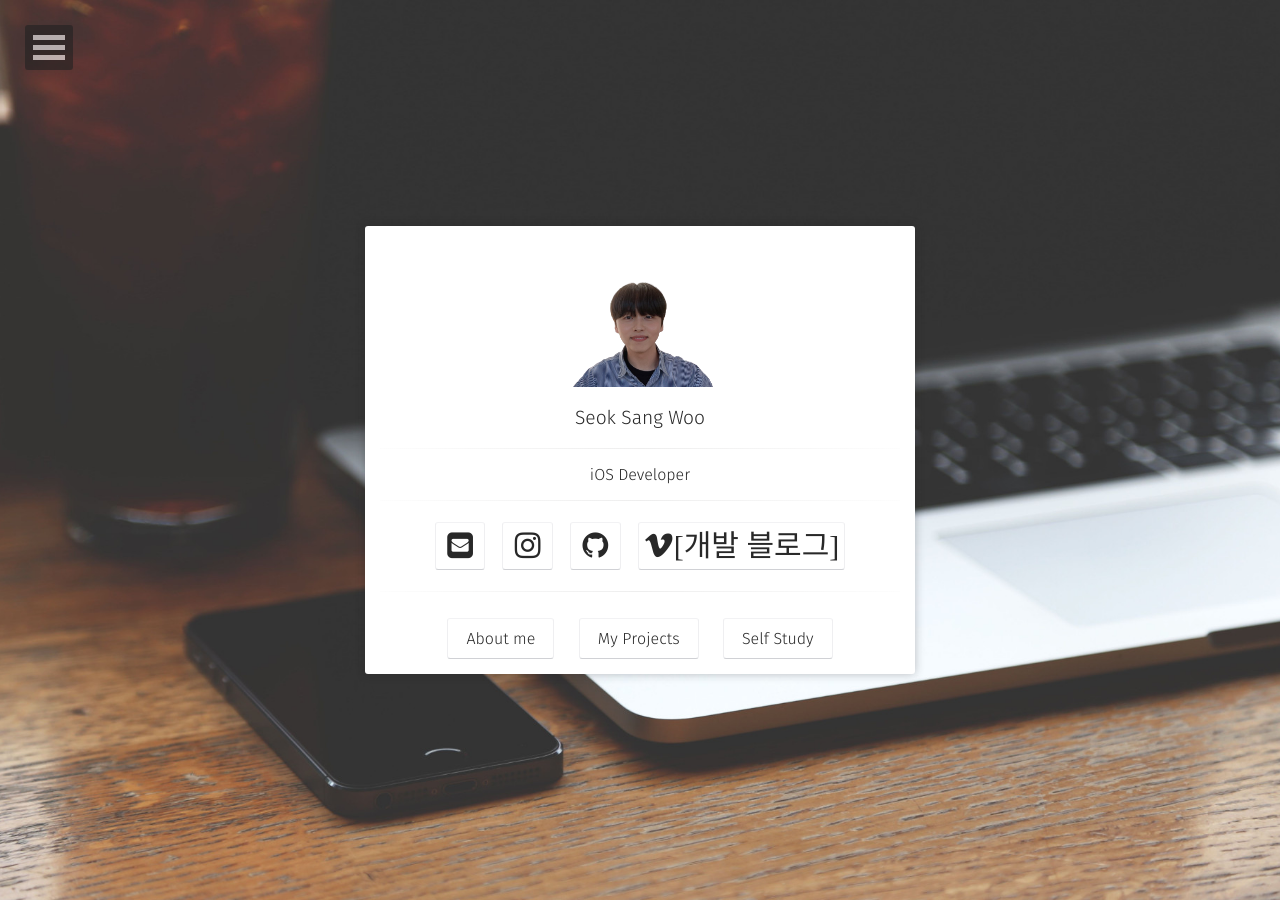
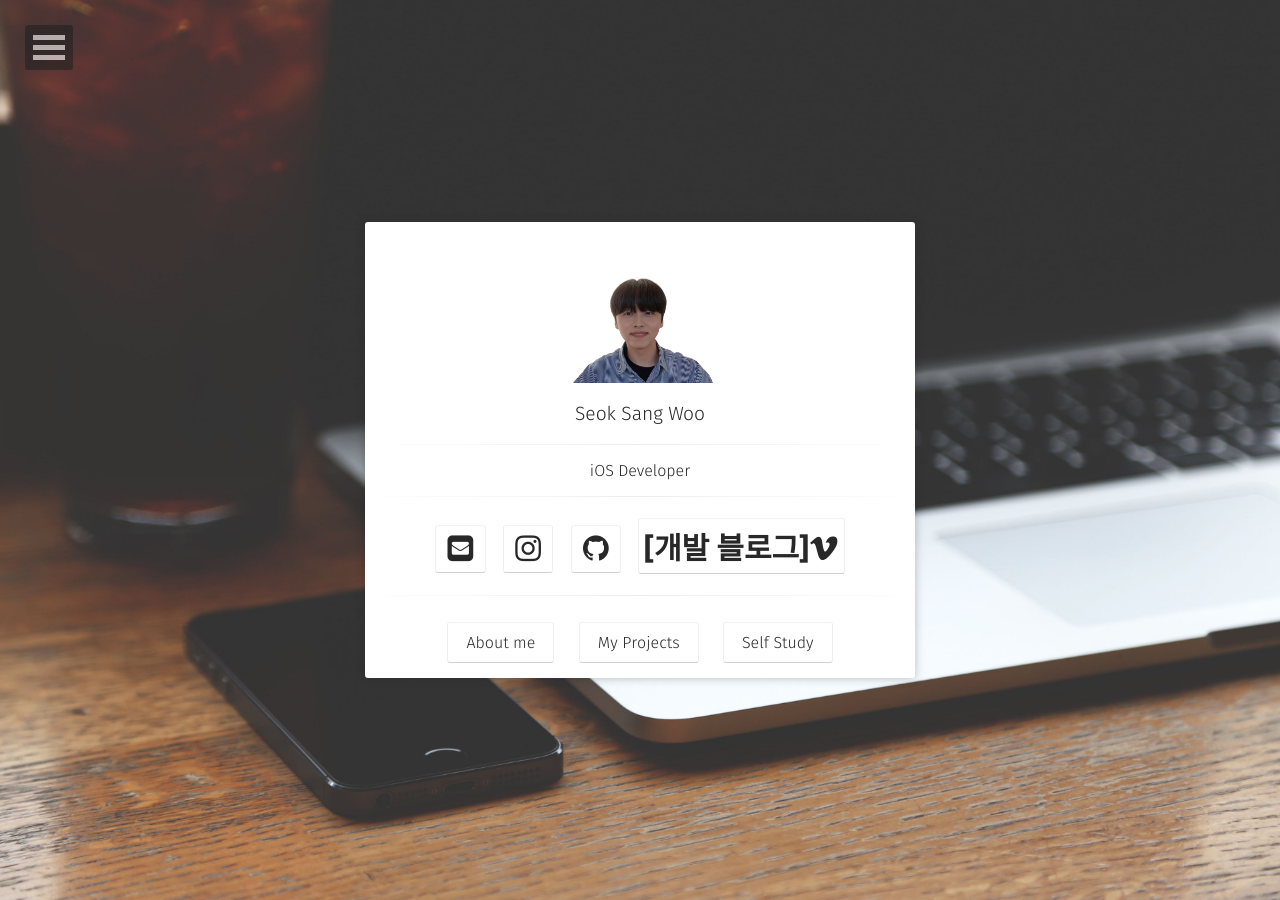
Before and after one commit to sangwoo24/sangwoo24.github.io, a Jekyll site: the page built from index.html, in a window 1280 px wide. Built offline with Jekyll 4.4.1, drawn with Linux system fonts in a browser that asks for light colours; some web fonts are replaced.

Commit message:
Update social-links.html

```diff
--- a/_includes/social-links.html
+++ b/_includes/social-links.html
@@ -25,5 +25,5 @@
                         {% if site.keybase %}<a class="social-btn" href="https://keybase.io/{{ site.keybase }}" target="_blank" rel="noopener noreferrer"><i class="fa fa-fw fa-key"></i></a>{% endif %}
                         {% if site.xmpp %}<a class="social-btn" href="xmpp:{{ site.xmpp }}" target="_blank" rel="noopener noreferrer"><i class="fa fa-fw fa-lightbulb-o"></i></a>{% endif %}
                         {% if site.hackernews %}<a class="social-btn" href="https://news.ycombinator.com/user?id={{ site.hackernews }}" target="_blank" rel="noopener noreferrer"><i class="fa fa-fw fa-hacker-news"></i></a>{% endif %}
-                        {% if site.tistory %}<a class="social-btn" href="https://velog.io/@{{site.velog}}" target="_blank" rel="noopener noreferrer"><i class="fa fa-vimeo">[개발 블로그]</i></a>{% endif %}
+                        {% if site.tistory %}<a class="social-btn" href="https://velog.io/@{{site.velog}}" target="_blank" rel="noopener noreferrer">[개발 블로그]<i class="fa fa-vimeo"></i></a>{% endif %}
                     </h3>
```
